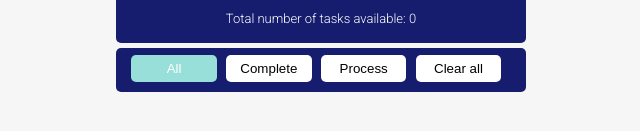
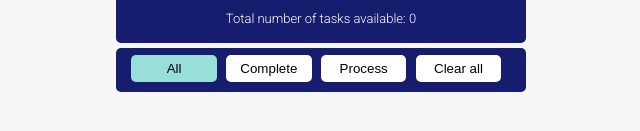
Before and after one commit to vietvd13/To-Do-App, a Vue app: page / in a window 1280 px wide. Shown: the part 187-318 px from the top of the page, without its empty margins (334-974 px from the left). Built offline with nearby package versions, Linux system fonts and the light colour scheme.

Commit message:
[To Do App] Update style for all page v4

```diff
--- a/src/components/ToDoFooter.vue
+++ b/src/components/ToDoFooter.vue
@@ -70,7 +70,7 @@ export default {
                     border: none;
                     border-radius: 5px;
                     background-color: #98ded9;
-                    color: #fff;
+                    color: #000;
                     cursor: pointer;
                 `;
             }
```
